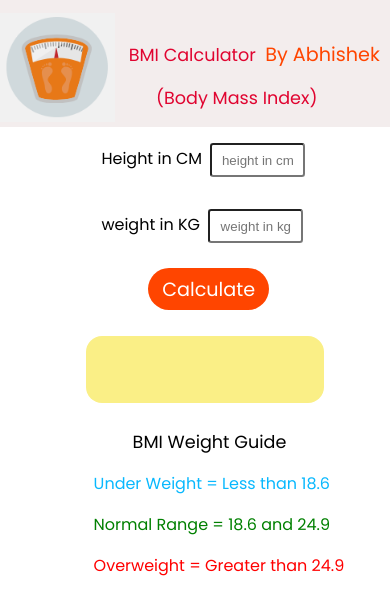
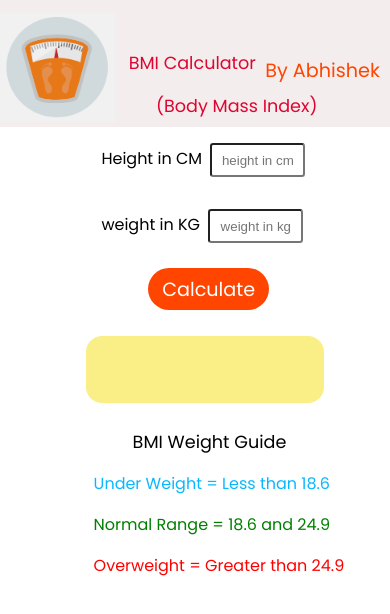
Before and after one commit to ranaabhishek1/BMI-Body-Mass-Index-Calculator, a plain HTML site: page index.html in a window 390 px wide. Drawn offline with Linux system fonts and the light colour scheme; a web font is replaced by a local one.

Commit message:
Update style.css

```diff
--- a/style.css
+++ b/style.css
@@ -162,7 +162,7 @@ input{
     display:flex;
     flex-direction: column;
     height: 15vh;
-    gap: 0;
+    gap: 2vw;
 }
 
 form{
```
